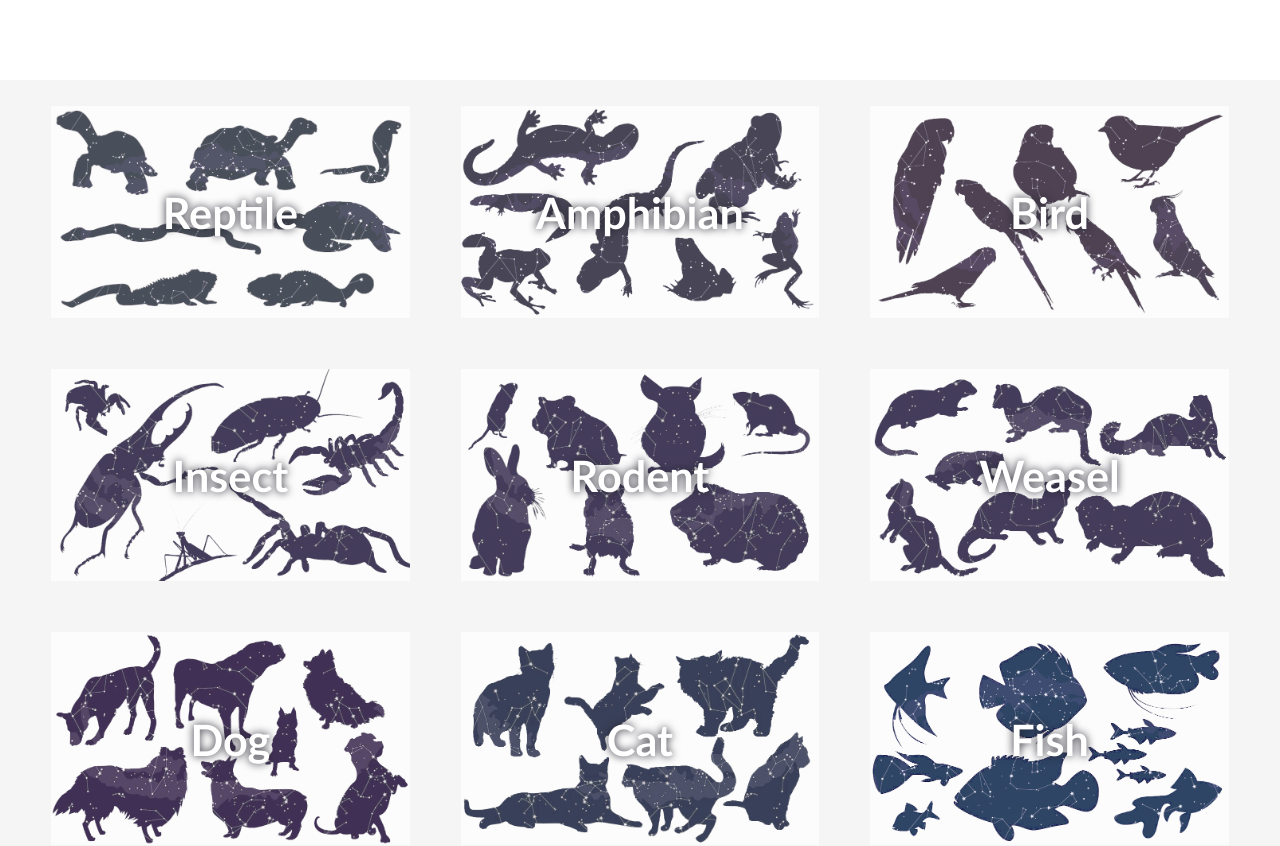
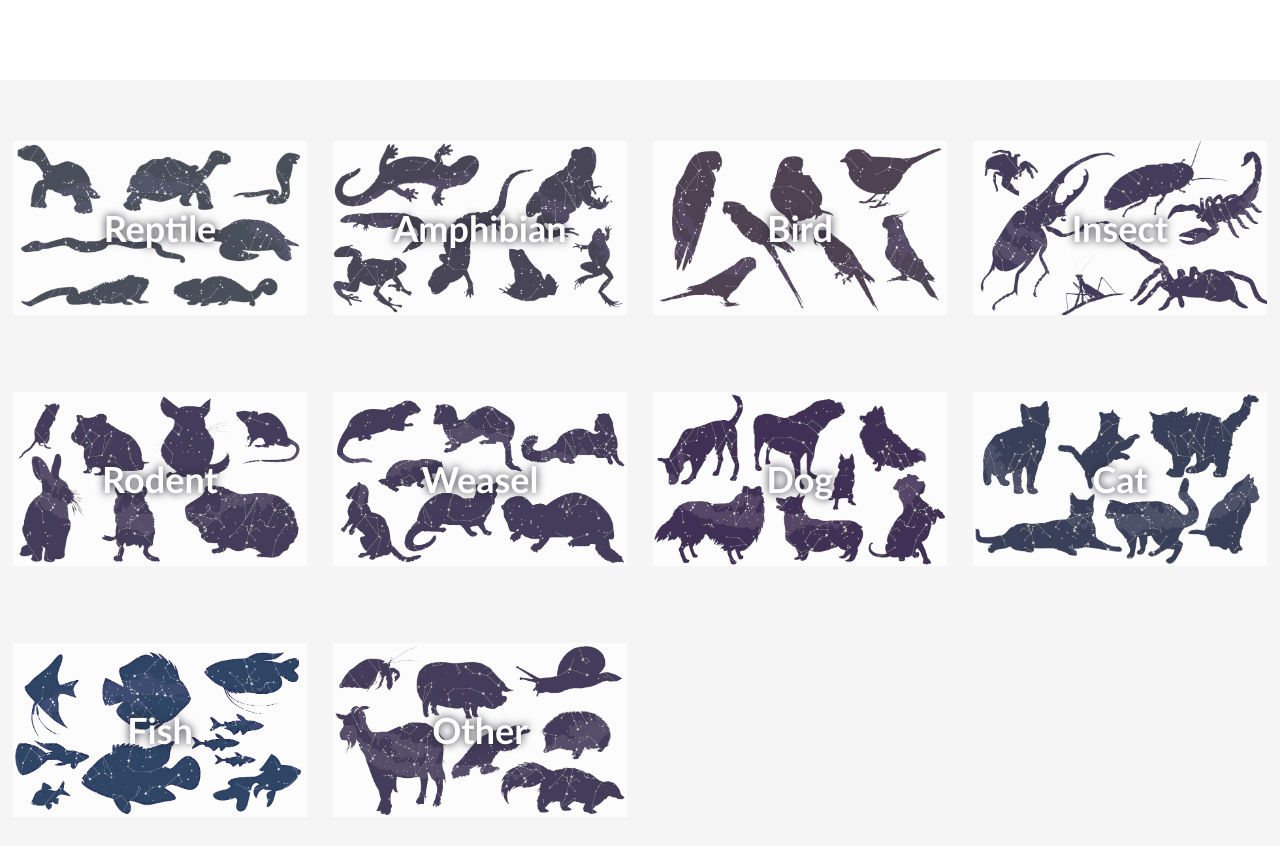
Before and after one commit to baileyjean/retrieverApp, a React (Create React App) app in the folder client/: page /browse in a window 1280 px wide. Shown: the top 846 px of the page. Built offline with nearby package versions, Linux system fonts and the light colour scheme.

Commit message:
BrowsePage responsive resizing added. Light styling added to Navbar in preparation for actual search functionality.

```diff
--- a/client/src/components/NavBar.js
+++ b/client/src/components/NavBar.js
@@ -4,9 +4,12 @@ import { HiSearchCircle } from 'react-icons/hi'
 import logo from '../styles/images/logo-white.png'
 
 const NavBar = (props) => {
-  const { loggedIn, logOut, userID } = props
+  const { loggedIn, logOut, userID, history } = props
 
-  // show search results page on click of "mag".
+  // const handleSearch = () => {
+  //   // show search results page on click of "mag".
+  //   history.push('/')
+  // }
 
   return (
     <header
@@ -19,8 +22,11 @@ const NavBar = (props) => {
       </NavLink>
       <nav>
         <div className="searchbar">
-          <input type="search" placeholder="Search Pets" />
-          <HiSearchCircle id="mag" />
+          <input type="search" placeholder="Search Pets"></input>
+          <HiSearchCircle
+            id="mag"
+            /* onClick={handleSearch} */
+          />
         </div>
         <NavLink to="/browse">Browse Pets</NavLink>
         <NavLink to={`/new-pet/${userID}`}>Post a Pet</NavLink>
--- a/client/src/styles/App.css
+++ b/client/src/styles/App.css
@@ -1,20 +1,20 @@
 body {
   width: 100vw;
   overflow-x: hidden;
-  height: 100vh;
+  height: 90vh;
   margin: 0;
   padding: 0;
   font-family: 'Trebuchet MS', 'Lucida Sans Unicode', 'Lucida Grande',
     'Lucida Sans', Arial, sans-serif;
 }
 .App {
+  height: 100%;
   text-align: center;
   margin: 0;
 }
 
 form {
-  height: 100%;
-  margin-top: 100px;
+  padding-top: 100px;
   display: flex;
   flex-flow: column wrap;
   justify-content: center;
@@ -51,7 +51,7 @@ nav a {
   text-decoration: none;
   color: aliceblue;
   margin: 5px;
-  padding: 1em;
+  padding: 1em 0.8em;
   transition: ease-in-out 0.3s;
 }
 nav a:hover {
@@ -63,7 +63,7 @@ nav a.active {
 }
 #logout {
   cursor: pointer;
-  margin: 5px;
+  margin: 5px 20px 5px 5px;
   padding: 10px 14px;
   transition: ease-in-out 0.2s;
   border-radius: 25px;
@@ -78,7 +78,7 @@ nav a.active {
 }
 #logout:hover {
   border-radius: 0px;
-  margin: 3px;
+  margin: 3px 18px 3px 3px;
   padding: 20px 16px;
 }
 #logout:focus {
@@ -87,7 +87,6 @@ nav a.active {
 .searchbar {
   display: flex;
   align-items: center;
-  transition: ease-in-out 0.2s;
 }
 .searchbar input {
   padding: 6px;
@@ -101,14 +100,23 @@ nav a.active {
 }
 .searchbar:hover input {
   opacity: 100;
-  width: 13em;
+  width: 23vw;
 }
 #mag {
   cursor: pointer;
   padding: 5px;
+  margin-right: 12px;
+  transition: ease-in-out 0.3s;
+}
+#mag:hover{
+  color:gold;
+  font-size:1.5em;
+  padding:0;
 }
 
 /* ----- PAGES ----- */
+
+/* HOME */
 
 .carousel {
   display: flex;
@@ -119,9 +127,8 @@ nav a.active {
 /* BROWSE RESULTS */
 
 .browse-results {
-  height: 100%;
-  width: 100%;
-  margin-top: 80px;
+  margin-top:80px;
+  padding-top: 20px;
   padding-bottom: 80px;
   display: flex;
   flex-flow: row wrap;
@@ -158,19 +165,9 @@ nav a.active {
   text-shadow: 0px 0px 8px rgb(37, 37, 48);
 }
 
-@media screen and (min-width: 1000px) {
-  .species {
-    width: 28%;
-    margin: 2%;
-    font-size: 1.8em;
-  }
-  .species:hover {
-    width: 30%;
-    font-size: 1.9em;
-  }
-}
 
 /* LOADING SCREEN */
+
 .loading {
   display: flex;
   flex-flow: column wrap;
@@ -192,11 +189,17 @@ nav a.active {
   nav a {
     padding: 1em 0.5em;
   }
+  #mag {
+    margin-right:10px;
+  }
 }
 
 @media screen and (max-width: 750px) {
   nav {
     display: none;
+  }
+  .browse-results {
+    padding-bottom: 50px;
   }
   .species {
     font-size: 1.5em;
@@ -205,3 +208,65 @@ nav a.active {
     font-size: 1.6em;
   }
 }
+
+/**/
+@media screen and (min-width: 751px) {
+  .browse-results {
+    padding: 3vh 0 15vh 0;
+    justify-content: flex-start;
+  }
+  .species {
+    width: 29%;
+    margin: 2%;
+    margin-bottom:3.5%;
+    font-size: 1.7em;
+  }
+  .species:hover {
+    width: 31%;
+    margin: 1%;
+    margin-bottom:2.5%;
+    font-size: 1.8em;
+  }
+}
+@media screen and (min-width: 1000px) {
+  nav a {
+    margin: 10px;
+  }
+  .browse-results {
+    padding: 6vh 0 22vh 0;
+    justify-content: flex-start;
+  }
+  .species {
+    width: 23%;
+    margin: 1%;
+    margin-bottom:5%;
+    font-size: 1.5em;
+  }
+  .species:hover {
+    width: 24.5%;
+    margin: 0.25%;
+    margin-bottom:4.25%;
+    font-size: 1.6em;
+  }
+}
+@media screen and (min-width: 1400px) {
+  nav a {
+    margin: 10px;
+    padding: 1em 1.5em;
+  }
+  .browse-results {
+    padding:8vh 0 40vh 0;
+  }
+  .species {
+    width: 18%;
+    margin: 1%;
+    margin-bottom: 3%;
+    font-size: 1.8em;
+  }
+  .species:hover {
+    width: 20%;
+    margin: 0;
+    margin-bottom: 2%;
+    font-size: 1.9em;
+  }
+}
```
